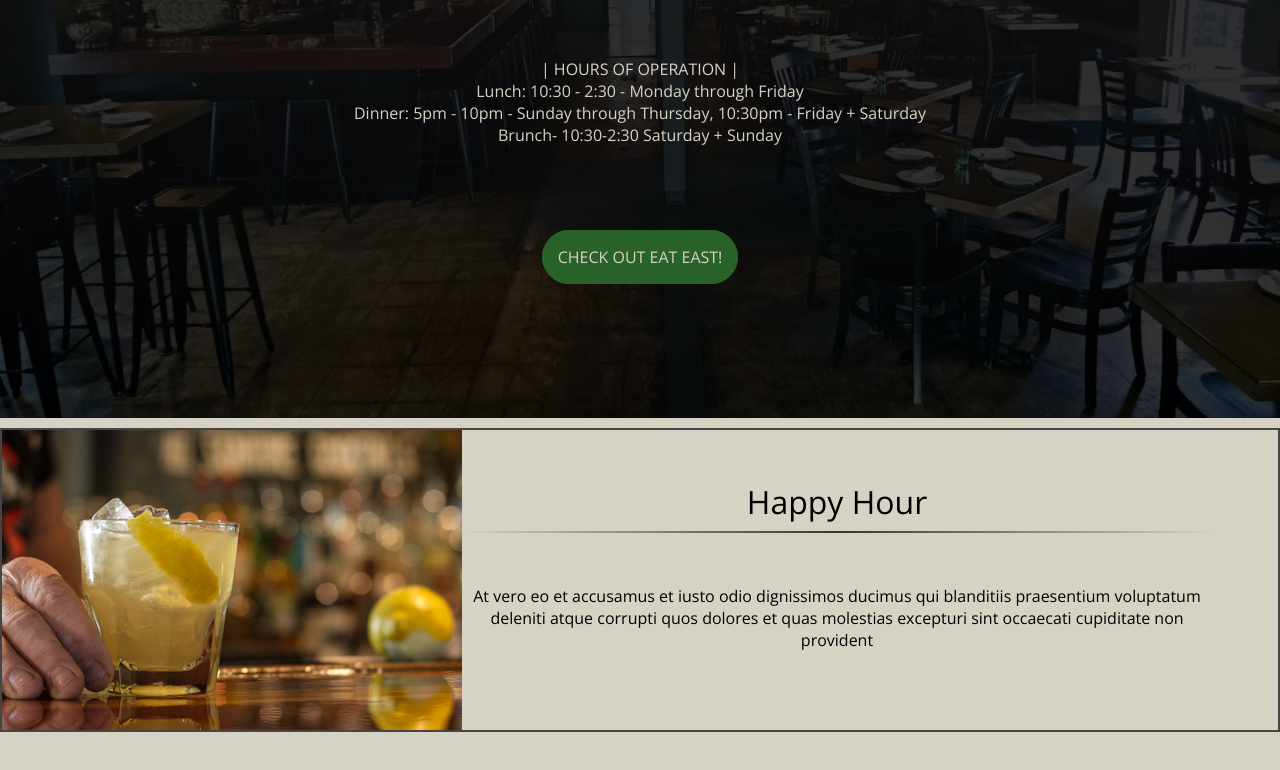
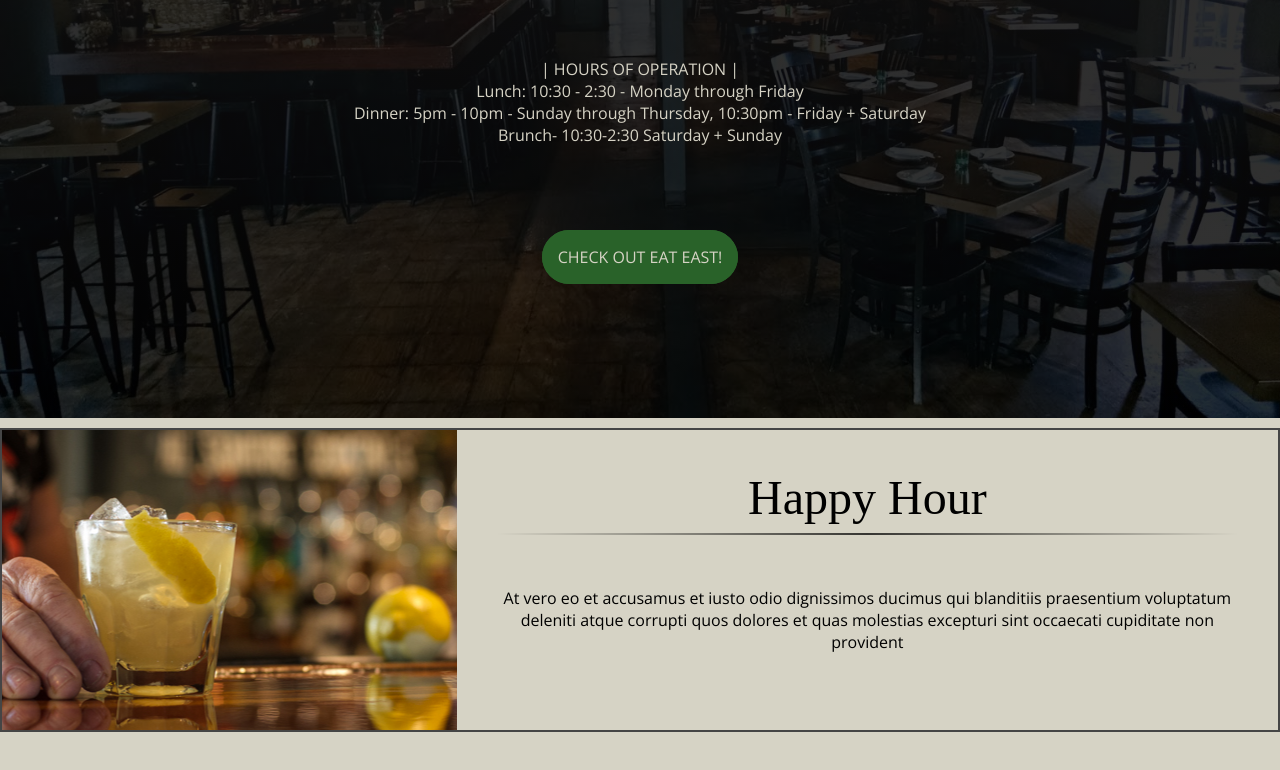
Before and after one commit to ryanboyce1/ryanboyce1.github.io, a plain HTML site: page index.html in a window 1280 px wide. Shown: the part 374-1144 px from the top of the page. After the commit the page ends 1106 px from the top, so only its background shows below. Drawn offline with nearby package versions, Linux system fonts and the light colour scheme.

Commit message:
padding vs. margin

```diff
--- a/css/my-style.css
+++ b/css/my-style.css
@@ -54,7 +54,7 @@ hr {
     transform: scaleY(1.8);
     letter-spacing: .1em;
     margin-bottom: 100px;
-    font-family: gothic;
+    font-family: 'gothic', serif;
 
 }
 
@@ -93,14 +93,15 @@ hr {
 }
 
 #box1 h1{
-        font-size:2em;
+        font-size:3em;
+        font-family:'gothic', serif;
 }
 
 #des1 {
     width:750px;
-    height: 300px;
+    height: 220px;
     float:right;
-    margin-top: 50px;
+    padding:40px;
     text-align:center;
 
 
```
